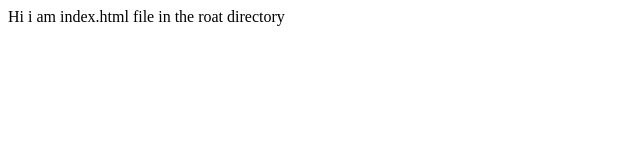
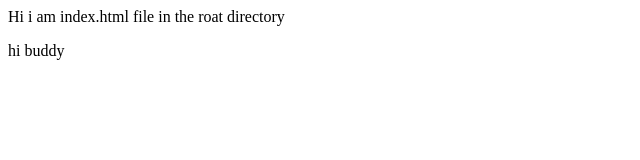
Before and after one commit to kalamorg-hub/test, a plain HTML site: page index.html in a window 1280 px wide. Shown: the full height of the page, 0-640 px from the left. Drawn offline with Linux system fonts and the light colour scheme.

Commit message:
Update index.html

```diff
--- a/index.html
+++ b/index.html
@@ -7,5 +7,8 @@
 </head>
 <body>
     Hi i am index.html file in the roat directory
+    <P>
+        hi buddy
+    </P>
 </body>
 </html>
```
